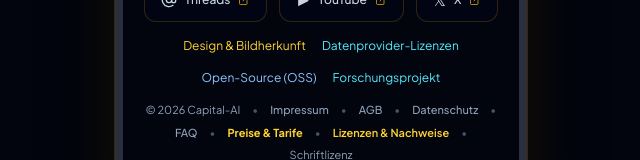
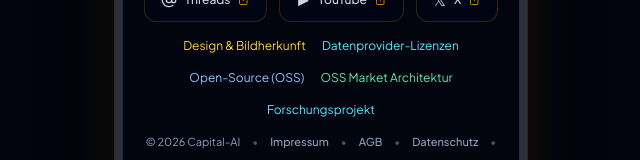
Before and after one commit to SvenKulessa/Capital-AI, a React (Vite) app: page / in a window 1280 px wide. Shown: the part 3144-3304 px from the top of the page, without its empty margins (319-959 px from the left). Built offline with nearby package versions, Linux system fonts and the light colour scheme; no server answers.

Commit message:
[CAPITAL-AI-GROWTH] OSS Market Architektur im Website-Footer verlinken

```diff
--- a/src/components/Footer.tsx
+++ b/src/components/Footer.tsx
@@ -61,6 +61,7 @@ export const Footer: React.FC<FooterProps> = ({ onNavigate }) => {
         <a id="footer-nav-lizenz" href="/lizenz" onClick={e => handleNavClick(e, '/lizenz', 'lizenz')} className="text-amber-300 hover:underline">Design & Bildherkunft</a>
         <a id="footer-nav-datenprovider-lizenzen" href="/datenprovider-lizenzen" onClick={e => handleNavClick(e, '/datenprovider-lizenzen', 'datenprovider-lizenzen')} className="text-cyan-300 hover:underline">Datenprovider-Lizenzen</a>
         <a id="footer-nav-opensource-lizenzen" href="/opensource-lizenzen" onClick={e => handleNavClick(e, '/opensource-lizenzen', 'opensource-lizenzen')} className="text-blue-300 hover:underline">Open-Source (OSS)</a>
+        <a id="footer-nav-oss-market-architecture" href="/downloads/market-screener-hub-open-source.html" className="text-emerald-300 hover:underline">OSS Market Architektur</a>
         <a id="footer-nav-forschung" href="/forschung" onClick={e => handleNavClick(e, '/forschung', 'forschung')} className="text-cyan-300 hover:underline">Forschungsprojekt</a>
       </nav>
       <div className="mt-3 text-[11px] text-slate-400 flex flex-wrap items-center justify-center gap-x-3 gap-y-1.5">
```
